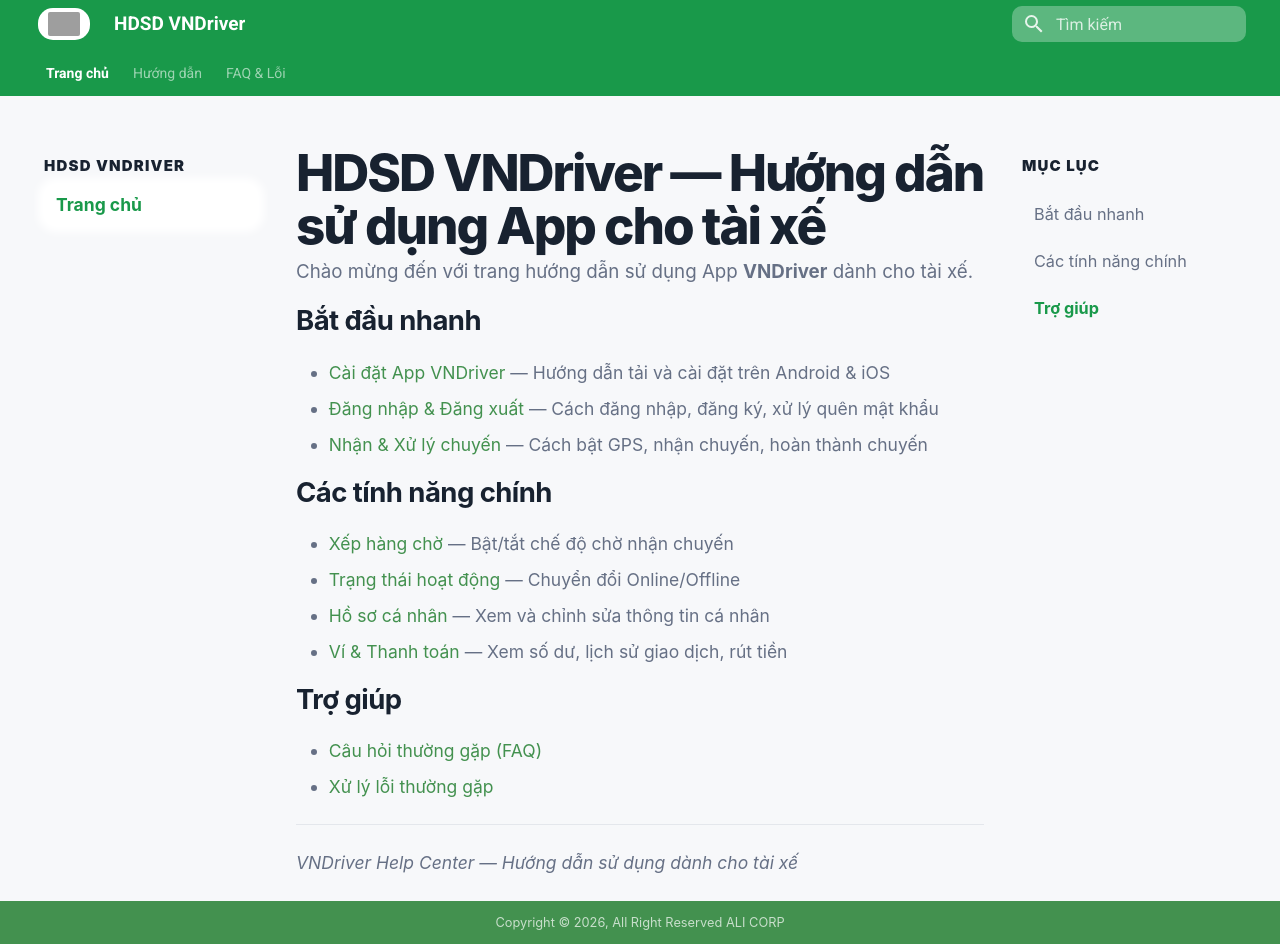
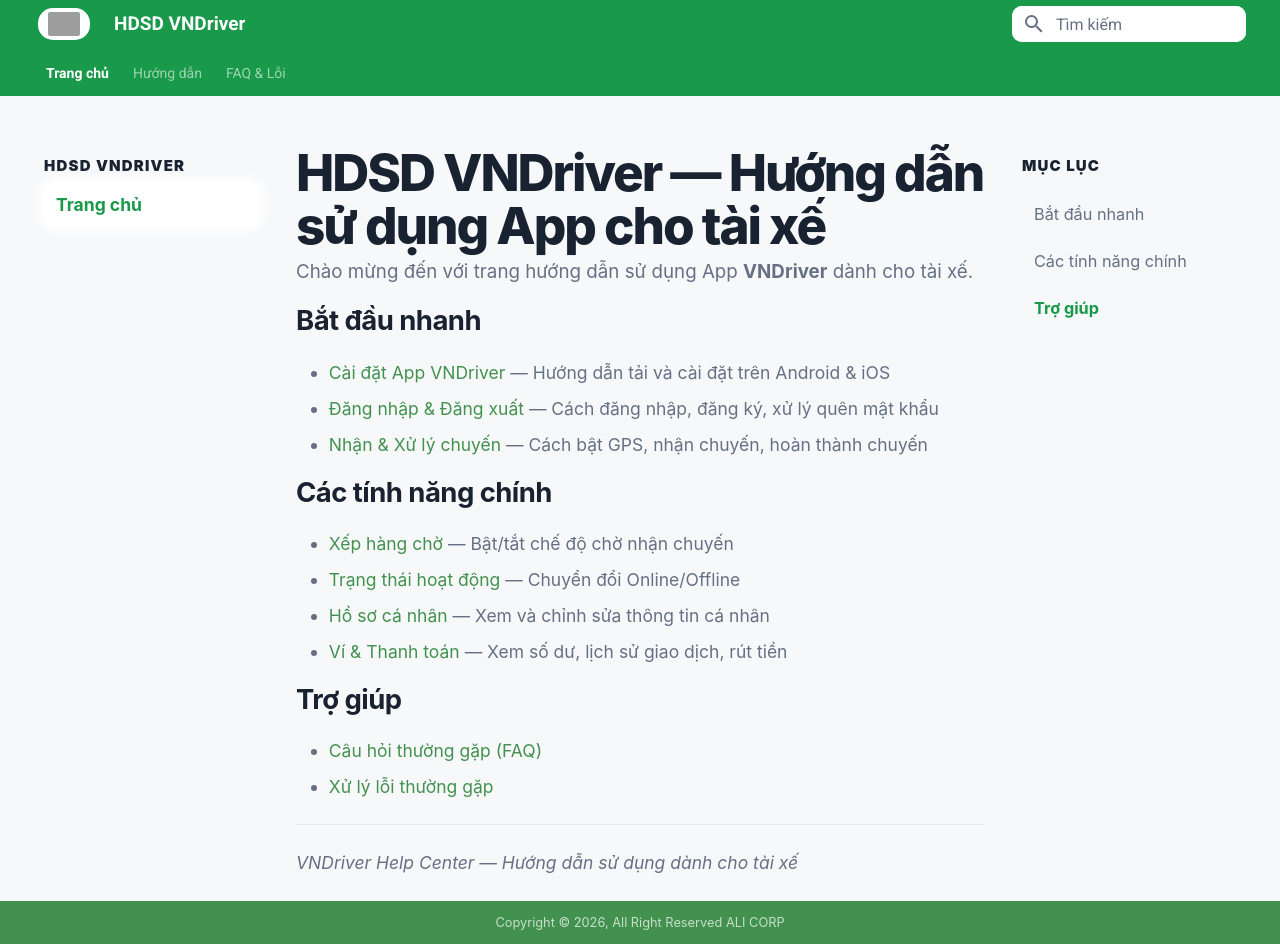
Before and after one commit to minhduc3404/HDSD-VNDRIVER, an MkDocs documentation site: the page built from docs/index.md, in a window 1280 px wide and 944 px high. Built offline with MkDocs 1.6.1 and Material for MkDocs 9.7.7, drawn with Linux system fonts in a browser that asks for light colours; grey boxes are pictures that could not be loaded.

Commit message:
Fix search input contrast

```diff
--- a/docs/assets/stylesheets/extra-ref.css
+++ b/docs/assets/stylesheets/extra-ref.css
@@ -63,26 +63,26 @@ body { background: var(--ref-bg) !important; }
   color: rgba(255, 255, 255, 0.86) !important;
 }
 .md-search__input {
-  background-color: rgba(255, 255, 255, 0.16) !important;
+  background-color: #fff !important;
   border-radius: 10px !important;
-  color: #fff !important;
-  caret-color: #fff !important;
+  color: var(--ref-ink) !important;
+  caret-color: var(--ref-primary) !important;
 }
 .md-search__input::placeholder {
-  color: rgba(255, 255, 255, 0.78) !important;
+  color: var(--ref-muted) !important;
   opacity: 1;
 }
 .md-search__form {
-  background: rgba(255, 255, 255, 0.16) !important;
+  background: #fff !important;
   border-radius: 10px !important;
 }
 .md-search__icon,
 .md-search__options .md-search__icon {
-  color: rgba(255, 255, 255, 0.86) !important;
+  color: var(--ref-muted) !important;
 }
 .md-search__icon:hover,
 .md-search__options .md-search__icon:hover {
-  color: #fff !important;
+  color: var(--ref-primary) !important;
 }
 .md-search__suggest {
   color: var(--ref-subtle) !important;
```
